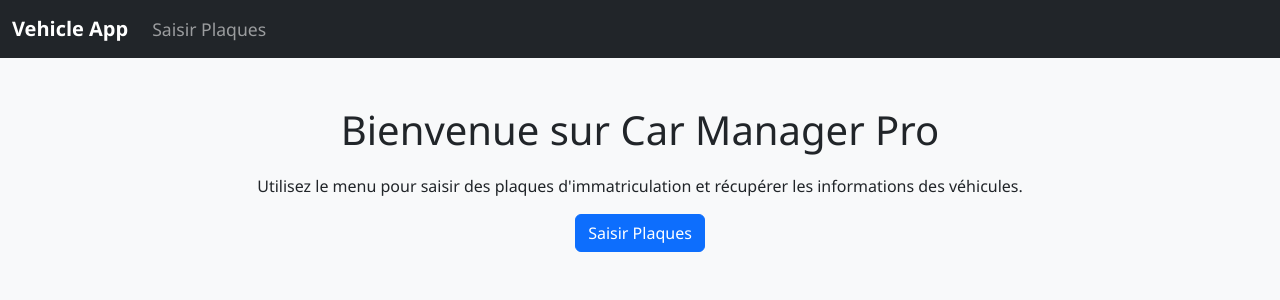
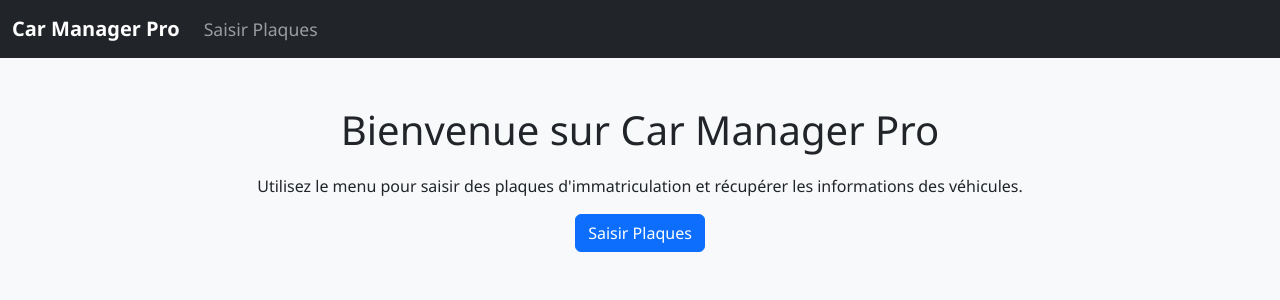
Before and after one commit to Jeffribouchon/pcb-carmanagerpro-docker, a Flask app: page / in a window 1280 px wide. Shown: the top 300 px of the page. Run offline with Flask 3, Linux system fonts and the light colour scheme.

Commit message:
Update layout.html

```diff
--- a/templates/layout.html
+++ b/templates/layout.html
@@ -10,7 +10,7 @@
 <body>
 <nav class="navbar navbar-expand-lg navbar-dark bg-dark mb-4">
   <div class="container-fluid">
-    <a class="navbar-brand" href="{{ url_for('index') }}">Vehicle App</a>
+    <a class="navbar-brand" href="{{ url_for('index') }}">Car Manager Pro</a>
     <button class="navbar-toggler" type="button" data-bs-toggle="collapse" data-bs-target="#navbarNav">
       <span class="navbar-toggler-icon"></span>
     </button>
```
